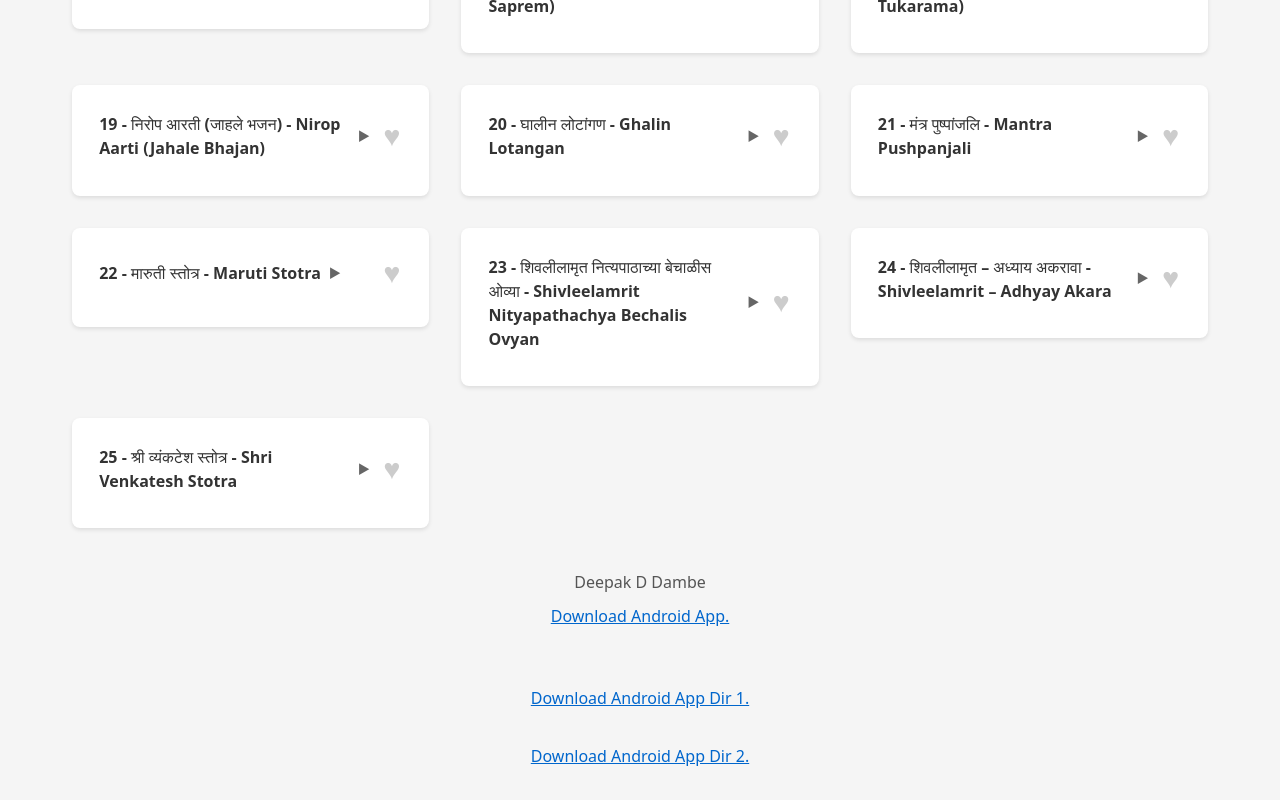
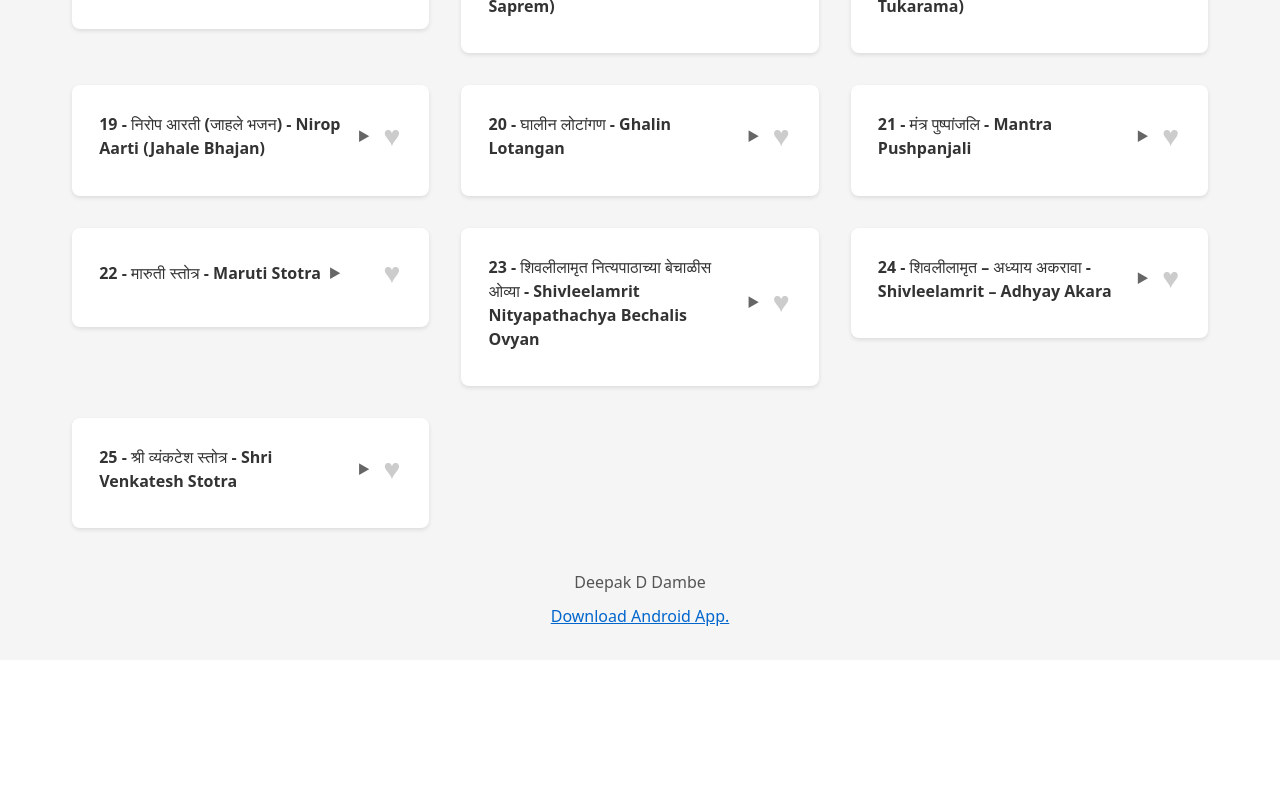
Before and after one commit to deepakdambe/ganesh-aarti, a React (Vite) app: page / in a window 1280 px wide. Shown: the part 1165-1965 px from the top of the page. After the commit the page ends 1825 px from the top, so only its background shows below. Built offline with nearby package versions, Linux system fonts and the light colour scheme.

Commit message:
refactor(NotesGrid): remove redundant download links and clean up layout
Simplify the download section by removing duplicate Android app download links and keeping only one direct download option. Also removed the associated APK file from assets.

```diff
--- a/src/components/NotesGrid.tsx
+++ b/src/components/NotesGrid.tsx
@@ -217,7 +217,7 @@ export const NotesGrid = ({ notes: initialNotes }: NotesGridProps) => {
               Deepak D Dambe
               <br />
               <a
-                href="https://drive.google.com/file/d/1A-0zbEP2y-1avPfbYPLGSHxYtXrBw8RT/view?usp=drive_link"
+                href="GaneshAarti.apk"
                 download
                 style={{
                   display: 'block',
@@ -228,33 +228,6 @@ export const NotesGrid = ({ notes: initialNotes }: NotesGridProps) => {
               >
                 Download Android App.
               </a>
-              <br />
-              <br />
-              <a
-                href="/assets/GaneshAarti.apk"
-                download
-                style={{
-                  display: 'block',
-                  marginTop: '10px',
-                  color: '#0066cc',
-                  textDecoration: 'underline'
-                }}
-              >
-                Download Android App Dir 1.
-              </a>
-              <br />
-              <a
-                href="GaneshAarti.apk"
-                download
-                style={{
-                  display: 'block',
-                  marginTop: '10px',
-                  color: '#0066cc',
-                  textDecoration: 'underline'
-                }}
-              >
-                Download Android App Dir 2.
-              </a>
             </div>
           </div>
         )}
```
Also changed, not shown: 2 other files (tests, documents, lock files or other folders).
